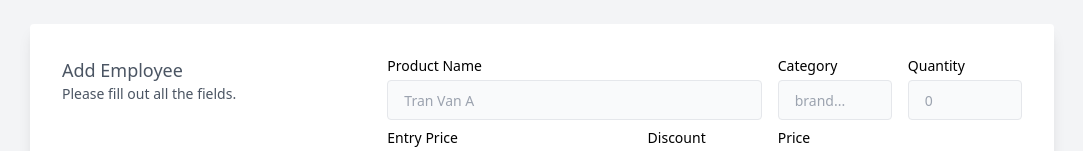
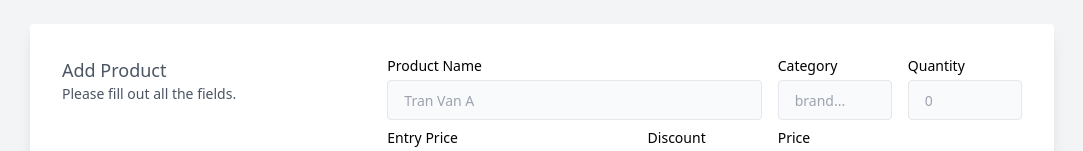
Before and after one commit to TranNgocThachh/ngocthach-reactjs-nodejs, a React (Create React App) app in the folder admin/: page /products/add in a window 1280 px wide. Shown: the part 206-357 px from the top of the page, without its empty margins (98-1181 px from the left). Built offline with nearby package versions, Linux system fonts and the light colour scheme.

Commit message:
Update add-product.component.js

```diff
--- a/admin/src/pages/product/add-product/add-product.component.js
+++ b/admin/src/pages/product/add-product/add-product.component.js
@@ -36,7 +36,7 @@ const AddProduct = () => {
                         <div className="bg-white rounded shadow-lg p-4 px-4 md:p-8 mb-6">
                             <div className="grid gap-4 gap-y-2 text-sm grid-cols-1 lg:grid-cols-3">
                                 <div className="text-gray-600">
-                                    <p className="font-medium text-lg">Add Employee</p>
+                                    <p className="font-medium text-lg">Add Product</p>
                                     <p>Please fill out all the fields.</p>
                                 </div>
 
```
